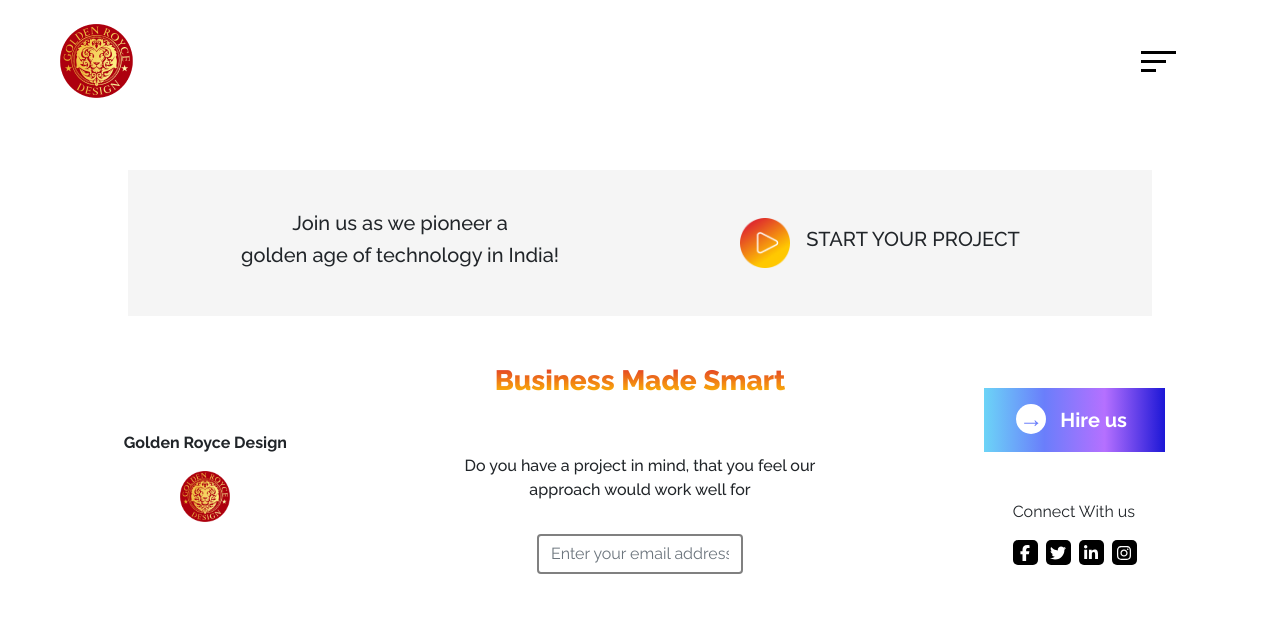
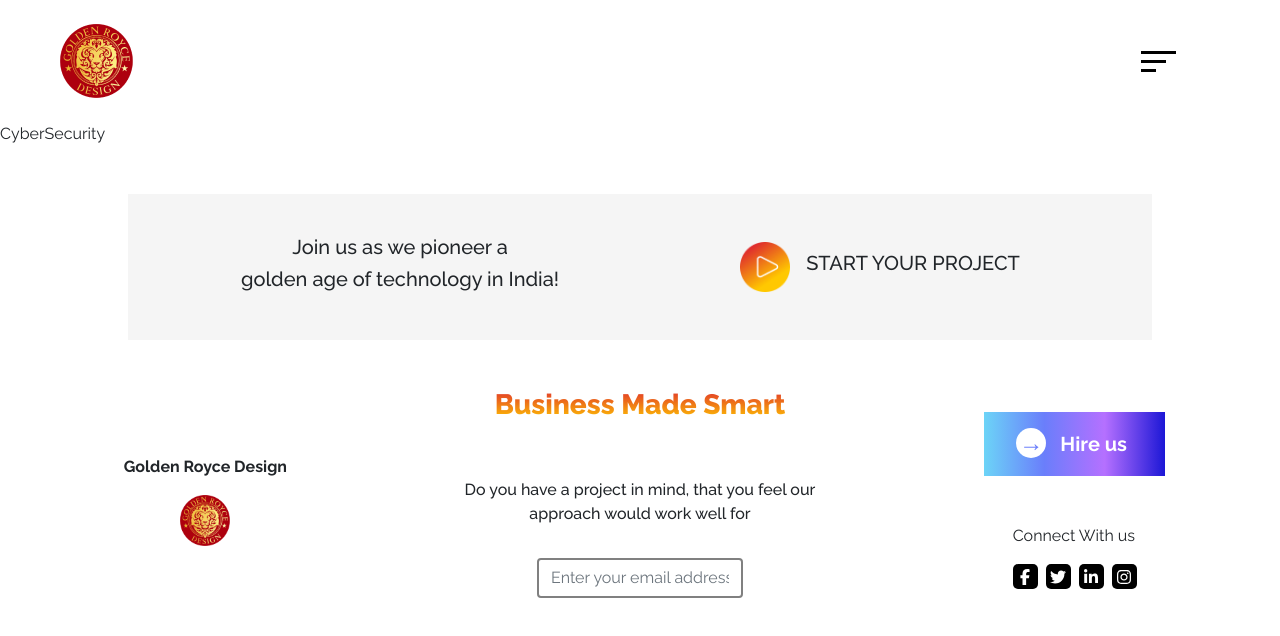
Before and after one commit to DivyaG7/Golden-Royce-Design, a React (Create React App) app: page /CyberSecurity in a window 1280 px wide. Shown: the top 636 px of the page. Built offline with nearby package versions, Linux system fonts and the light colour scheme.

Commit message:
Initial commit

```diff
--- a/src/App.js
+++ b/src/App.js
@@ -4,6 +4,7 @@ import { Home } from './pages/Home';
 import { Footer } from './components/footer';
 import { Navbar } from './components/navbar';
 import { It } from './pages/It';
+import { CyberSecurity } from './pages/CyberSecurity';
 
 function App() {
   return (
@@ -13,6 +14,7 @@ function App() {
         <Routes>
           <Route path='/' element={<Home />} />
           <Route path='/It' element={<It />} />
+          <Route path='/CyberSecurity' element={<CyberSecurity />} />
         </Routes>
         <Footer />
       </Router>
--- a/src/components/navbar.css
+++ b/src/components/navbar.css
@@ -47,7 +47,6 @@
   left: 0;
   width: 100%;
   height: 100%;
-  overflow: scroll;
   background-color: black;
   display: flex;
   justify-content: center;
@@ -113,8 +112,10 @@
 
 .nav-image {
   position: absolute;
-  top: -25px; /* Adjust this value as needed to position the image */
-  left: 70%; /* Adjust this value as needed to horizontally center the image */
+  top: -25px;
+  /* Adjust this value as needed to position the image */
+  left: 70%;
+  /* Adjust this value as needed to horizontally center the image */
   transform: translateX(-50%);
   display: none;
   width: 150px;
@@ -156,4 +157,9 @@
     top: 2rem;
     right: 3rem;
   }
+
+  .nav-modal {
+    height: 100%;
+    overflow: scroll;
+  }
 }
--- a/src/components/navbar.jsx
+++ b/src/components/navbar.jsx
@@ -37,13 +37,13 @@ export const Navbar = () => {
                                 <ul className="nav-links">
                                     <li><Link to='/' onClick={toggleNav}><span>01</span>Home<img src={home} alt="home-img" className="nav-image" /></Link></li>
                                     <li><Link to='/IT' onClick={toggleNav}><span>02</span>Services<img src={IT} alt="IT-img" className="nav-image" /></Link></li>
-                                    <li><Link to='/services' onClick={toggleNav}><span>03</span>Cybersecurity<img src={cyber} alt="cyber-img" className="nav-image" /></Link></li>
+                                    <li><Link to='/CyberSecurity' onClick={toggleNav}><span>03</span>Cybersecurity<img src={cyber} alt="cyber-img" className="nav-image" /></Link></li>
                                 </ul>
                             </div>
                             <div className="nav-column">
                                 <ul className="nav-links">
-                                    <li><Link to='/services' onClick={toggleNav}><span>04</span>BuzzBee<img src={buzzbee} alt="buzzbee-img" className="nav-image" /></Link></li>
-                                    {/* <li><Link to='/contact' onClick={toggleNav}><span>05</span>Contact<img src='' alt="contact-img" className="nav-image" /></Link></li> */}
+                                    <li><Link to='/BuzzBee' onClick={toggleNav}><span>04</span>BuzzBee<img src={buzzbee} alt="buzzbee-img" className="nav-image" /></Link></li>
+                                    {/* <li><Link to='/Contact' onClick={toggleNav}><span>05</span>Contact<img src='' alt="contact-img" className="nav-image" /></Link></li> */}
                                 </ul>
                             </div>
                         </div>
--- /dev/null
+++ b/src/pages/CyberSecurity.jsx
@@ -0,0 +1,7 @@
+import React from 'react'
+
+export const CyberSecurity = () => {
+  return (
+    <div>CyberSecurity</div>
+  )
+}
```
